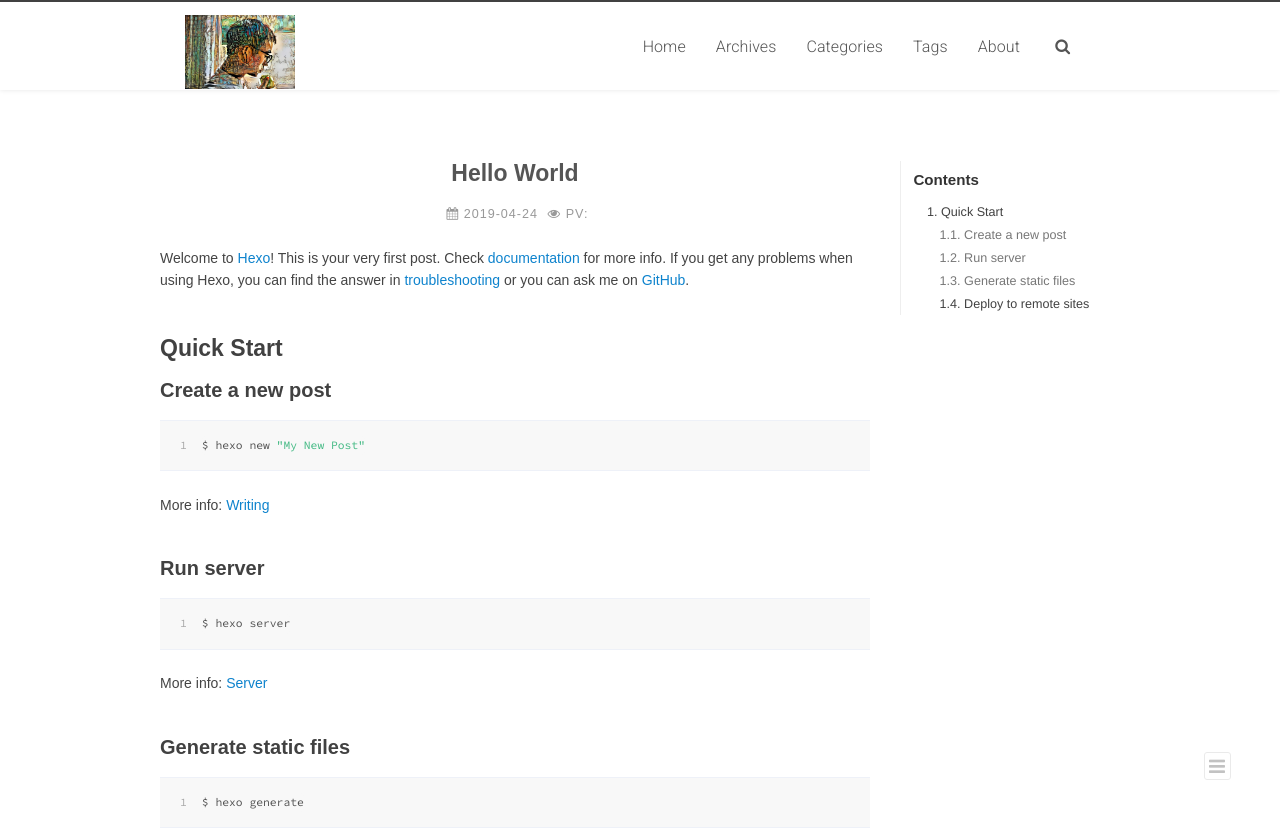
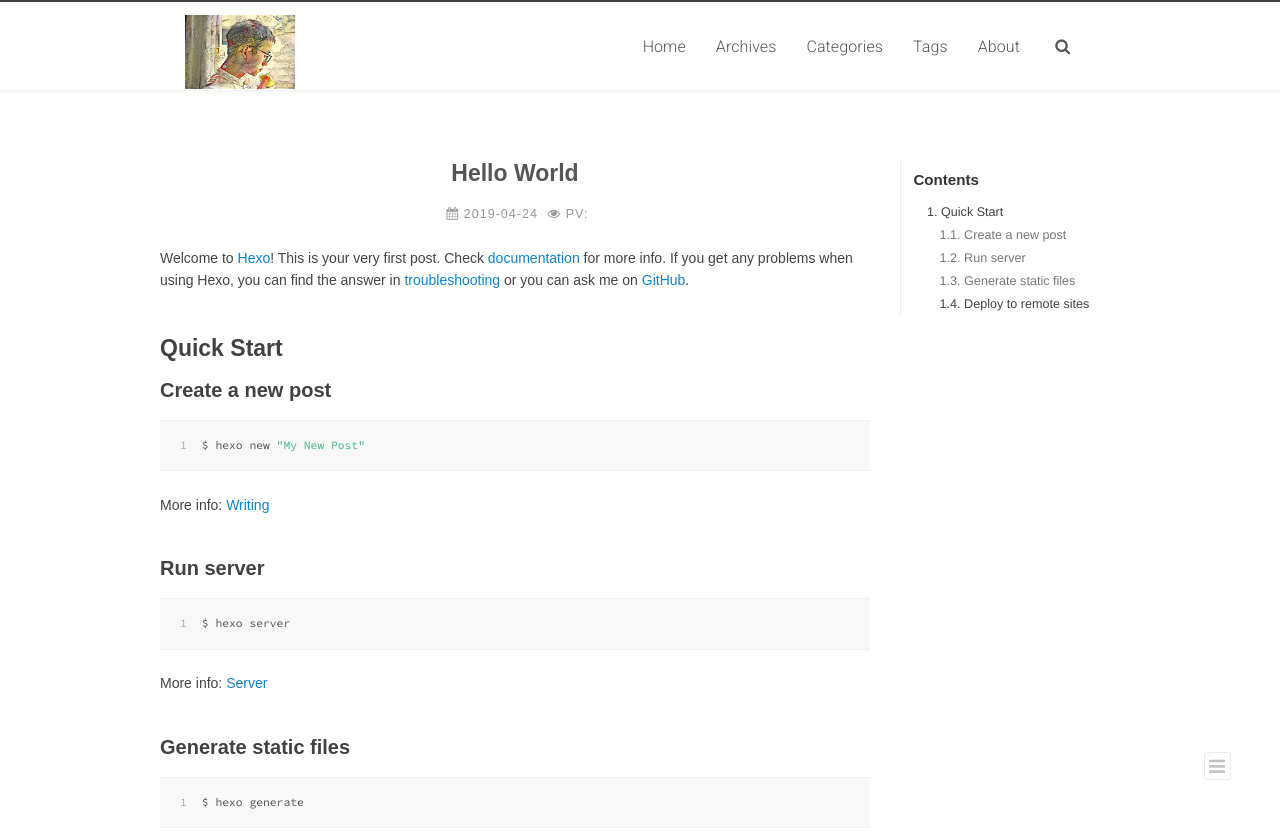
Before and after one commit to mrmenand/mrmenand.github.io, a plain HTML site: page 2019/04/24/hello-world/index.html in a window 1280 px wide. Shown: the top 831 px of the page. Drawn offline with nearby package versions, Linux system fonts and the light colour scheme; some packages are replaced by stand-ins of ours; a script that the page names is missing.

Commit message:
Site updated: 2019-04-27 15:42:08

```diff
--- a/2019/04/24/hello-world/index.html
+++ b/2019/04/24/hello-world/index.html
@@ -26,8 +26,8 @@
 
 
 
-  <link rel="icon" href="/css/images/pingguo.png">
-  <link rel="apple-touch-icon" href="/css/images/pingguo.png">
+  <link rel="icon" href="/css/images/pg.jpg">
+  <link rel="apple-touch-icon" href="/css/images/pg.jpg">
 
     <link href="//fonts.googleapis.com/css?family=Source+Code+Pro" rel="stylesheet" type="text/css">
 
@@ -92,7 +92,7 @@
 
               <a class="brand" style="
                  border-width: 0px;  margin-top: 13px;" href="#" data-toggle="modal" data-target="#myModal">
-                  <img width="110px" height="74px" alt="Hike News" src="/css/images/pingguo.png">
+                  <img width="110px" height="74px" alt="Hike News" src="/css/images/pg.jpg">
               </a>
 
 
```
Also changed, not shown: about/index.html (+3 -3 lines), archives/2019/04/index.html (+3 -3 lines), archives/2019/index.html (+3 -3 lines), archives/index.html (+3 -3 lines), categories/index.html (+3 -3 lines), index.html (+2 -2 lines), tags/index.html (+3 -3 lines), css/images/pg.jpg (added), css/images/pingguo.png (deleted).
